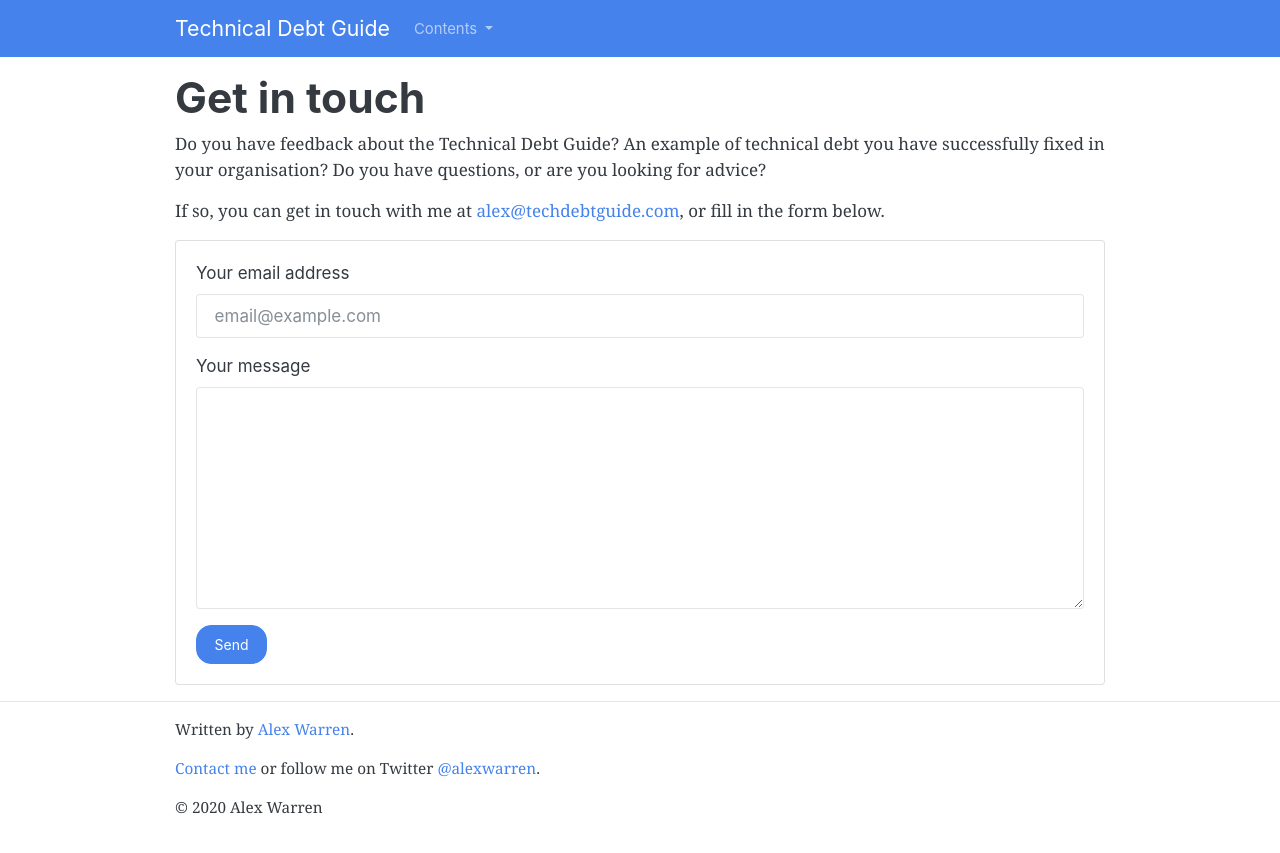
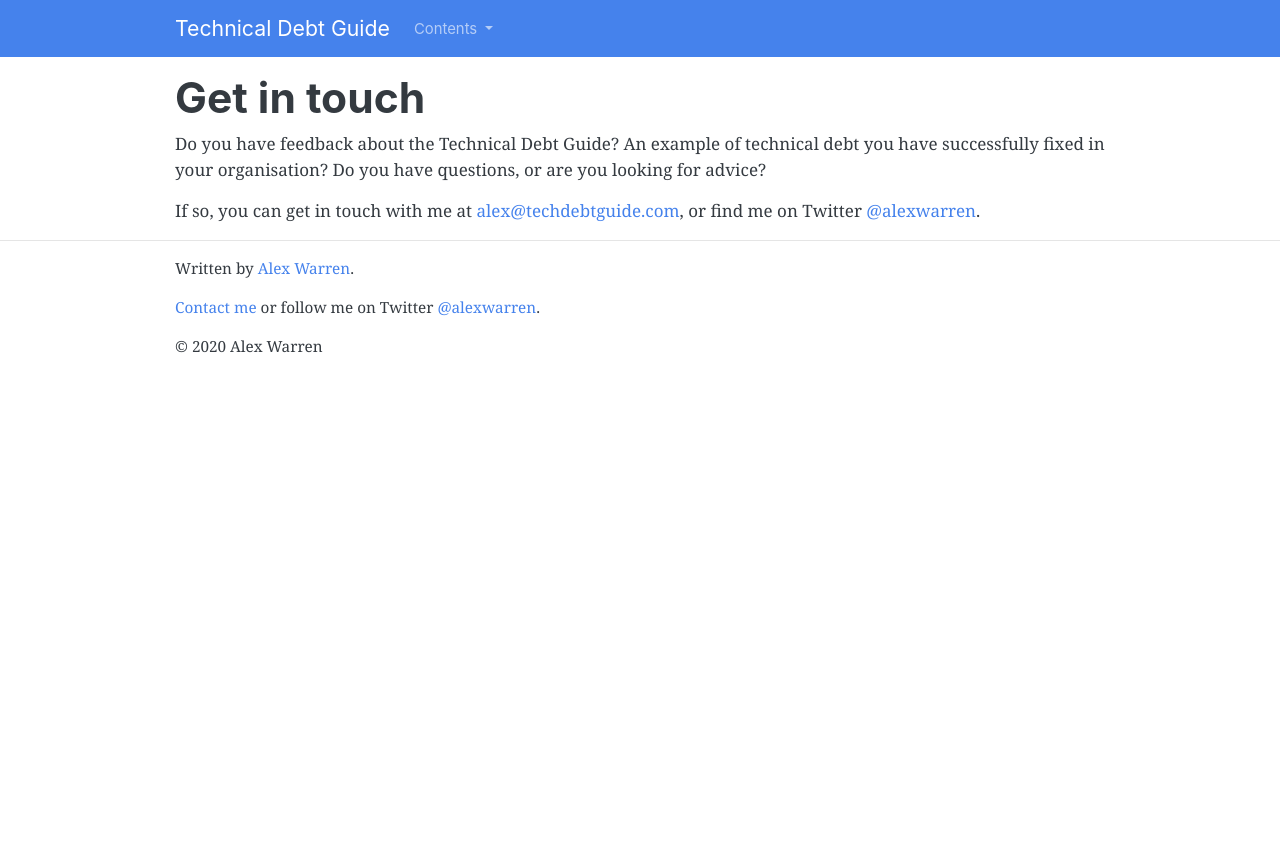
Before and after one commit to alexwarren/techdebtguide, a Jekyll site: the page built from contact.md, in a window 1280 px wide. Shown: the top 853 px of the page. Built offline with Jekyll 4.4.1, drawn with Linux system fonts in a browser that asks for light colours.

Commit message:
Remove contact form

```diff
--- a/contact.md
+++ b/contact.md
@@ -5,20 +5,4 @@ title: Get in touch
 
 Do you have feedback about the Technical Debt Guide? An example of technical debt you have successfully fixed in your organisation? Do you have questions, or are you looking for advice?
 
-If so, you can get in touch with me at <alex@techdebtguide.com>, or fill in the form below.
-
-<div class="card">
-    <div class="card-body">
-        <form action="https://formspree.io/mnqdlwzw" method="POST">
-            <div class="form-group">
-                <label for="_replyto">Your email address</label>
-                <input type="email" name="_replyto" id="_replyto" class="form-control" placeholder="email@example.com">
-            </div>
-            <div class="form-group">
-                <label for="message">Your message</label>
-                <textarea name="message" id="message" class="form-control" rows="8"></textarea>
-            </div>
-            <button type="submit" class="btn btn-primary">Send</button>
-        </form>
-    </div>
-</div>
+If so, you can get in touch with me at <alex@techdebtguide.com>, or find me on Twitter [@alexwarren](https://twitter.com/alexwarren).
```
